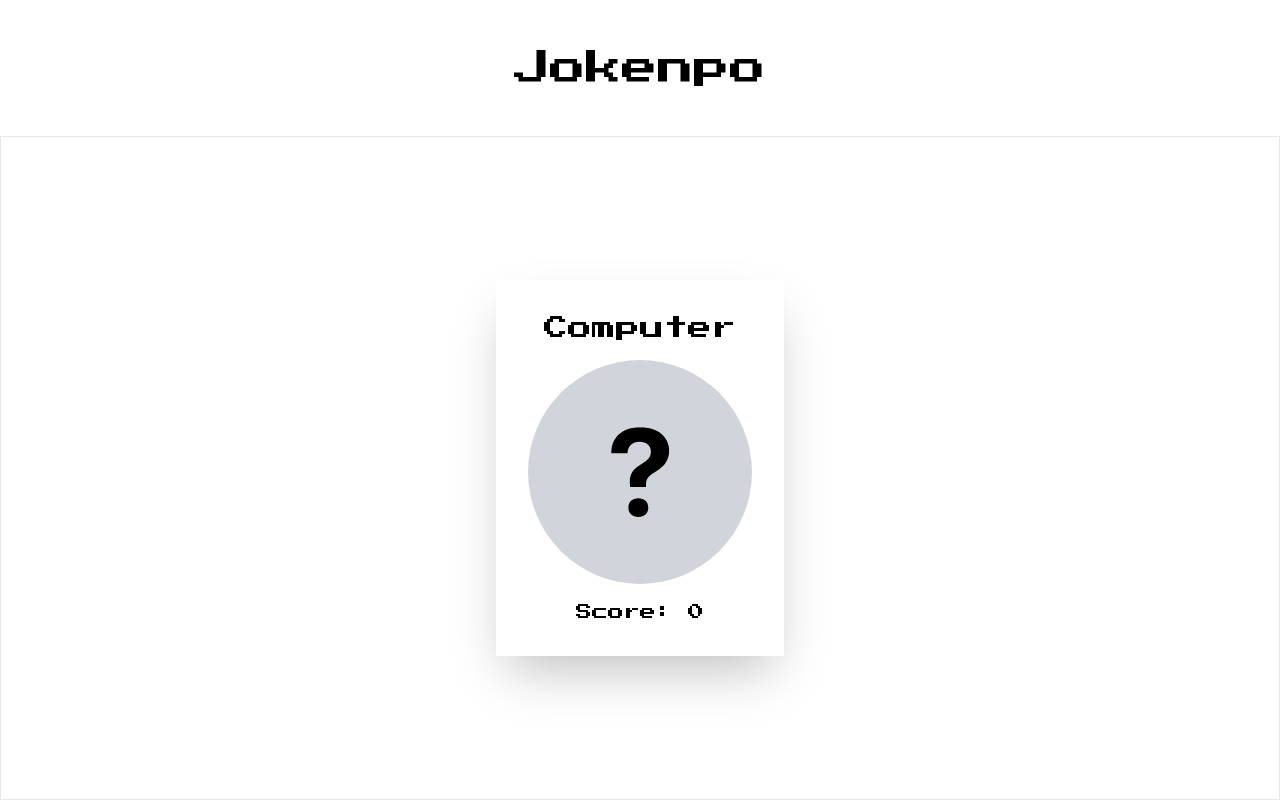
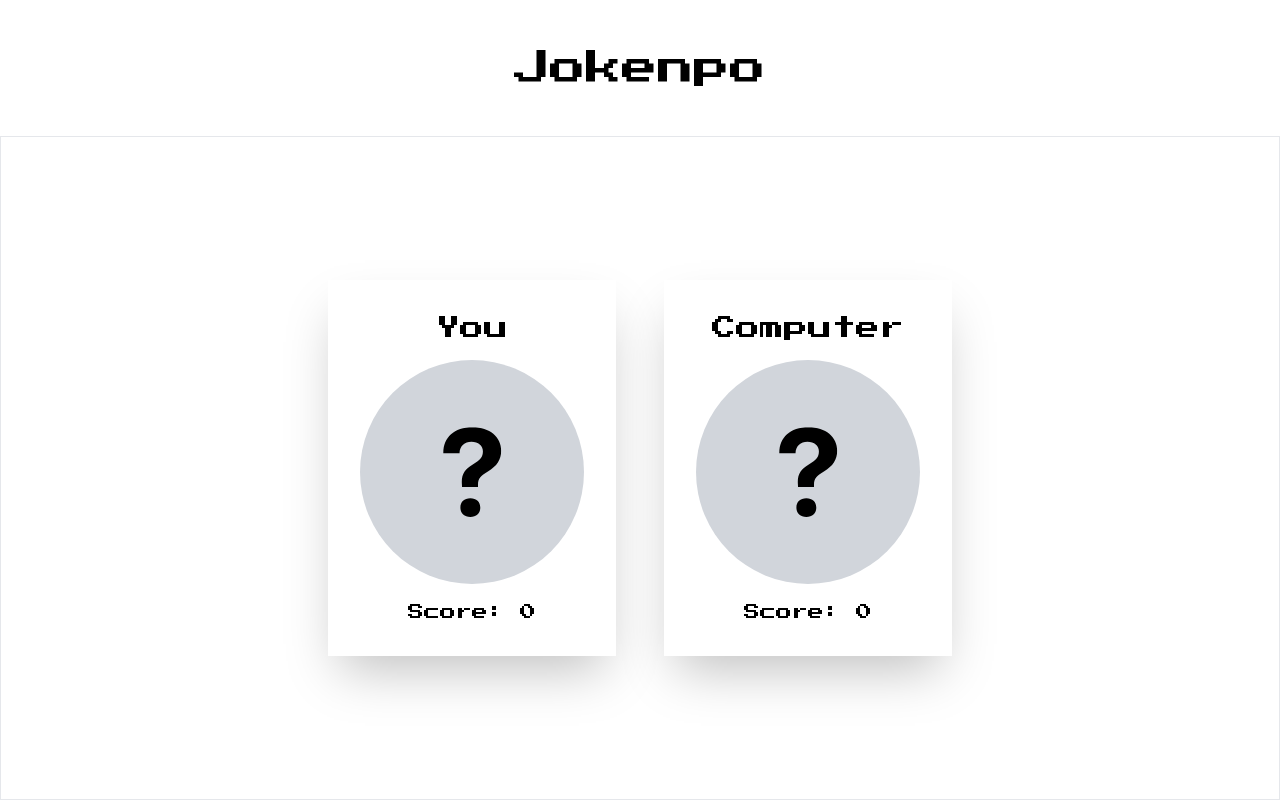
Before and after one commit to ninaokumura/steven-hyde, a React (Create React App) app: page / in a window 1280 px wide. Built offline with nearby package versions, Linux system fonts and the light colour scheme.

Commit message:
set initial state

```diff
--- a/src/App.js
+++ b/src/App.js
@@ -1,18 +1,80 @@
 import { useState } from 'react';
 import './App.css';
 import Card from './components/Card';
-// import bomb from './images/img--bomb.svg';
 import questionMark from './images/question-mark.svg';
+import bomb from './images/img--bomb.svg';
+import cockroach from './images/img--cockroach.svg';
+import foot from './images/img--foot.svg';
+
+const initialState = {
+  playerScore: 0,
+  playerOption: '',
+  computerScore: 0,
+  computerOption: '',
+};
+
+const icons = {
+  questionMark,
+  cockroach,
+  foot,
+  bomb,
+};
+
+const options = [
+  {
+    name: 'cockroach',
+    imageSrc: icons.cockroach,
+    winsAgainst: 'bomb',
+    losesAgainst: 'foot',
+  },
+  {
+    name: 'foot',
+    imageSrc: icons.foot,
+    winsAgainst: 'cockroach',
+    losesAgainst: 'bomb',
+  },
+  {
+    name: 'bomb',
+    imageSrc: icons.bomb,
+    winsAgainst: 'foot',
+    losesAgainst: 'cockroach',
+  },
+];
 
 function App() {
-  const [score, setScore] = useState(0);
+  const [playerScore, setPlayerScore] = useState(0);
+  const [computerScore, setComputerScore] = useState(0);
+  const [playerOption, setPlayerOption] = useState('questionMark');
+  const [computerOption, setComputerOption] = useState('questionMark');
+
+  const playerCards = [
+    {
+      playerName: 'You',
+      src: icons[playerOption],
+      score: playerScore,
+    },
+    {
+      playerName: 'Computer',
+      src: icons[computerOption],
+      score: computerScore,
+    },
+  ];
   return (
     <div className='flex flex-col justify-center item-center min-h-screen'>
       <header className='grid place-items-center p-12'>
         <h1 className='font-sans text-4xl'>Jokenpo</h1>
       </header>
       <main className='border flex-1 grid place-items-center'>
-        <Card playerName='Computer' src={questionMark} score={score} />
+        <div className='flex gap-12'>
+          {playerCards.map(player => (
+            <Card
+              key={player.playerName}
+              playerName={player.playerName}
+              src={player.src}
+              score={player.score}
+            />
+          ))}
+        </div>
       </main>
     </div>
   );
```
